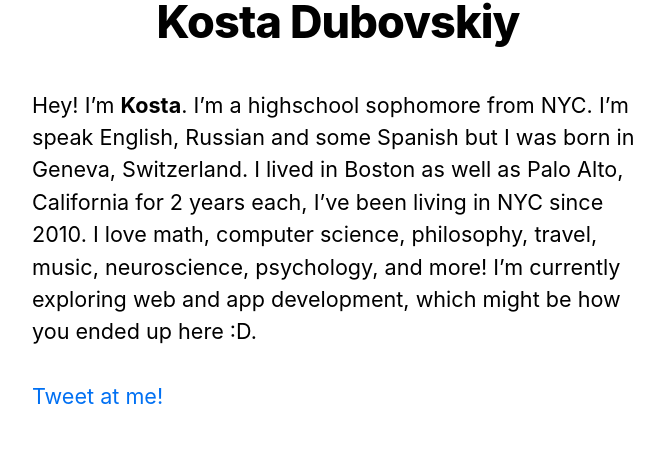
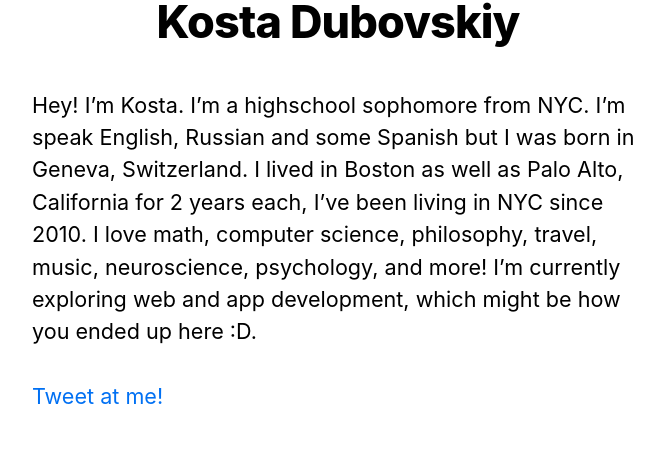
Before and after one commit to kostadubovskiy/me, a Next.js app: page / in a window 1280 px wide. Shown: the part 237-696 px from the top of the page, without its empty margins (302-966 px from the left). Built offline with nearby package versions, Linux system fonts and the light colour scheme.

Commit message:
name unbold

```diff
--- a/pages/index.js
+++ b/pages/index.js
@@ -13,7 +13,7 @@ export default function Home({ allPostsData }) {
       </Head>
       <section className={utilStyles.headingMd}>
         <p>
-          Hey! I&#8217;m <strong>Kosta</strong>. I&#8217;m a highschool
+          Hey! I&#8217;m Kosta. I&#8217;m a highschool
           sophomore from NYC. I&#8217;m speak English, Russian and some Spanish but
           I was born in Geneva, Switzerland. I lived in Boston as well as
           Palo Alto, California for 2 years each, I&#8217;ve been living in NYC
```
